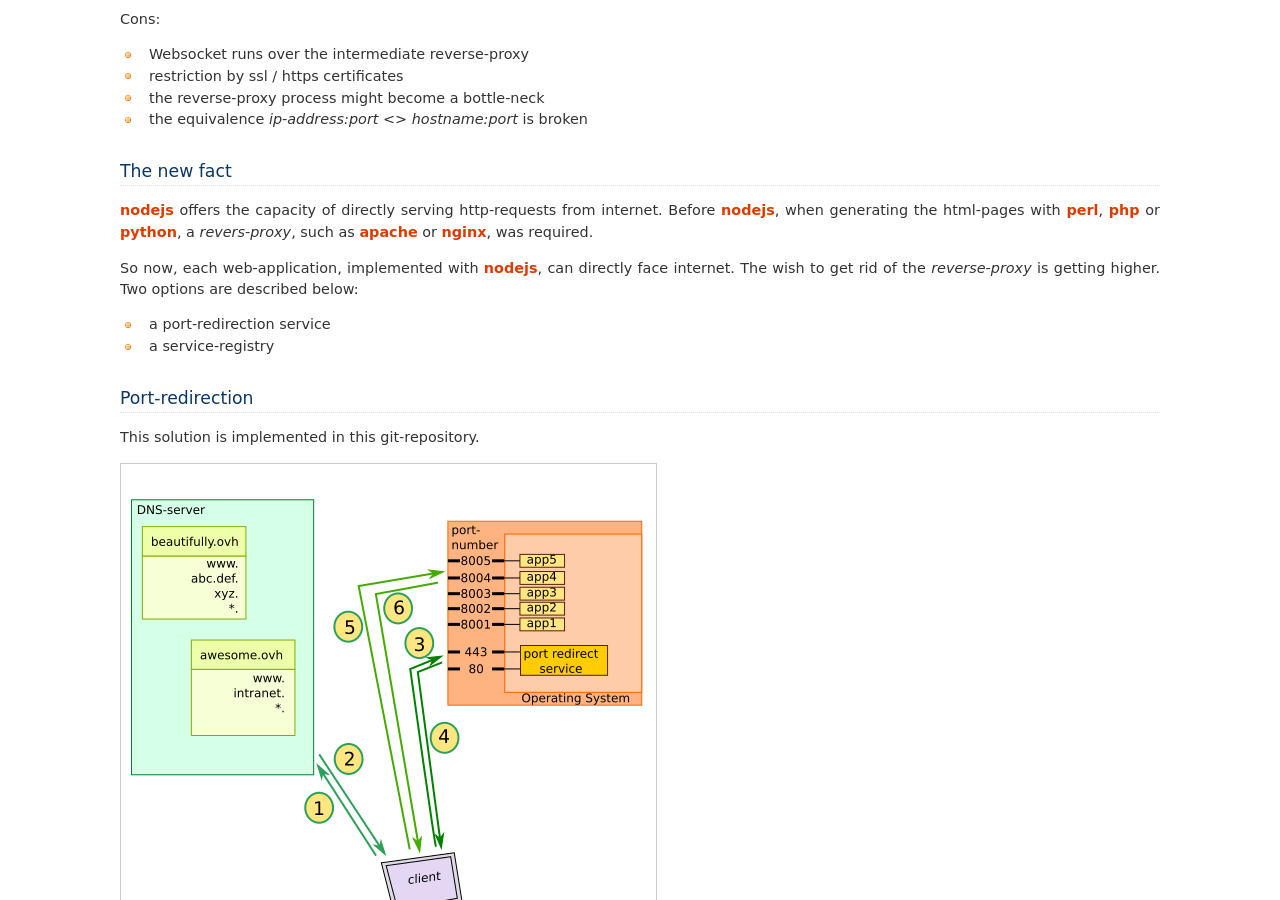
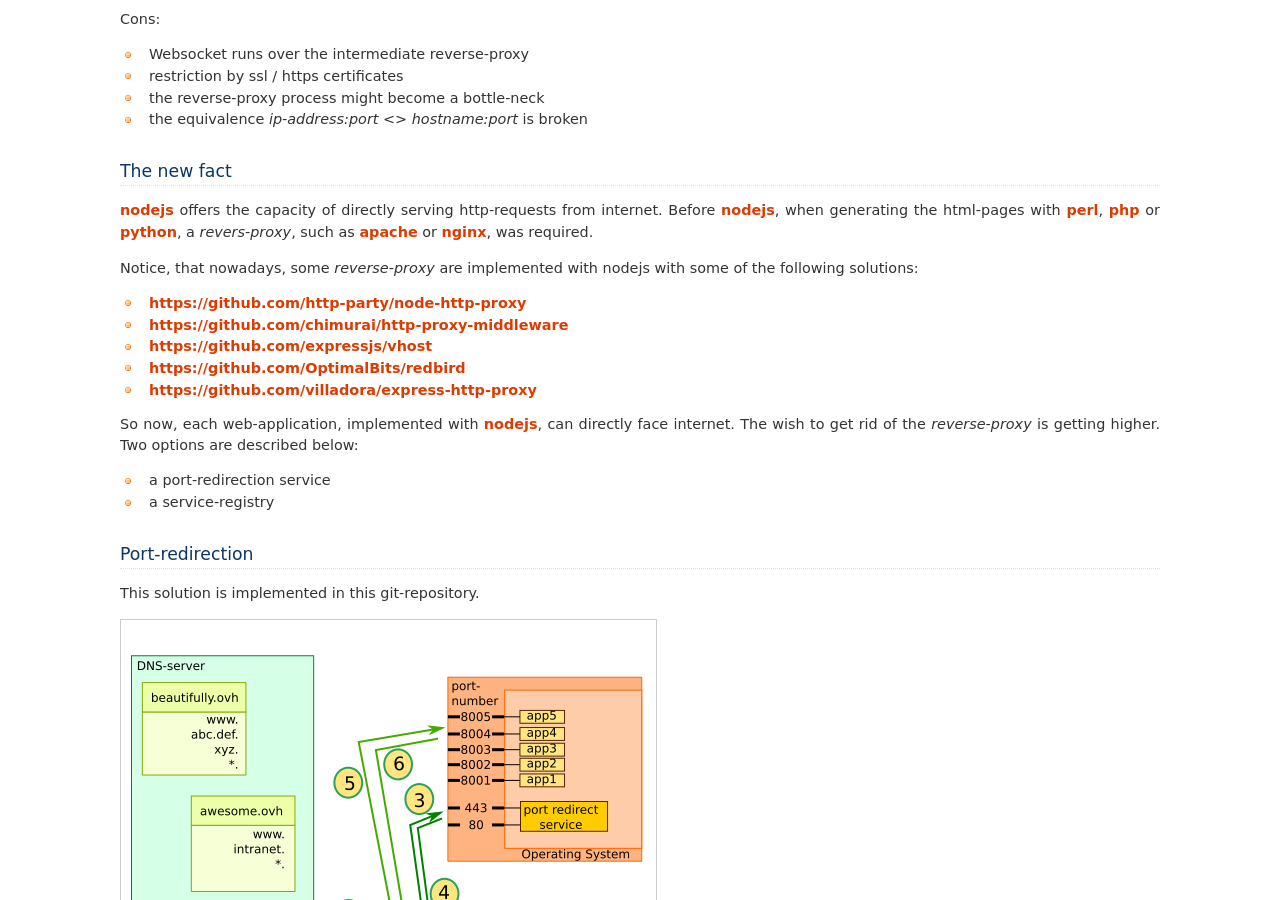
Before and after one commit to charlyoleg/host_registry, a Sphinx documentation site: the page built from docs/notes_on_host_registry.rst, in a window 1280 px wide and 900 px high, scrolled down 2381 px. Built offline with Sphinx 7.4.7, drawn with Linux system fonts in a browser that asks for light colours; some of the changed text lies outside the part shown.

Commit message:
nodejs soltuion for reverse-proxy

```diff
--- a/docs/notes_on_host_registry.rst
+++ b/docs/notes_on_host_registry.rst
@@ -73,6 +73,15 @@ nodejs_ offers the capacity of directly serving http-requests from internet. Bef
 .. _nginx: https://nginx.org/
 
 
+Notice, that nowadays, some *reverse-proxy* are implemented with nodejs with some of the following solutions:
+
+- https://github.com/http-party/node-http-proxy
+- https://github.com/chimurai/http-proxy-middleware
+- https://github.com/expressjs/vhost
+- https://github.com/OptimalBits/redbird
+- https://github.com/villadora/express-http-proxy
+
+
 So now, each web-application, implemented with nodejs_, can directly face internet. The wish to get rid of the *reverse-proxy* is getting higher. Two options are described below:
 
 - a port-redirection service
```
Also changed, not shown: other parts of docs/notes_on_host_registry.rst (+1 -1 lines).
